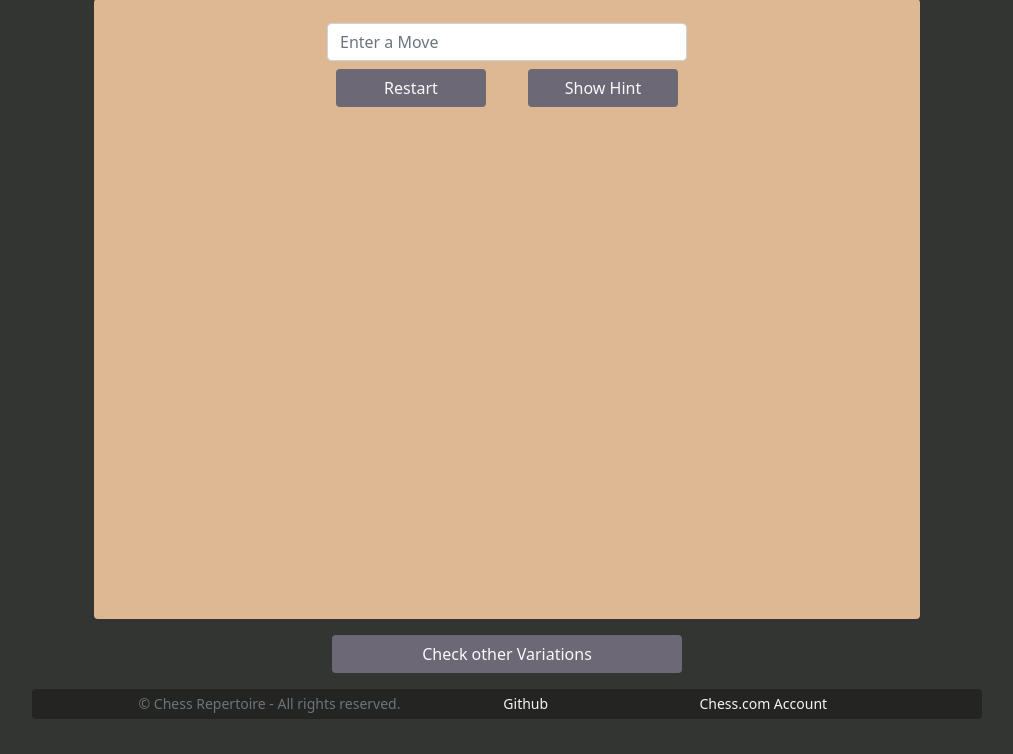
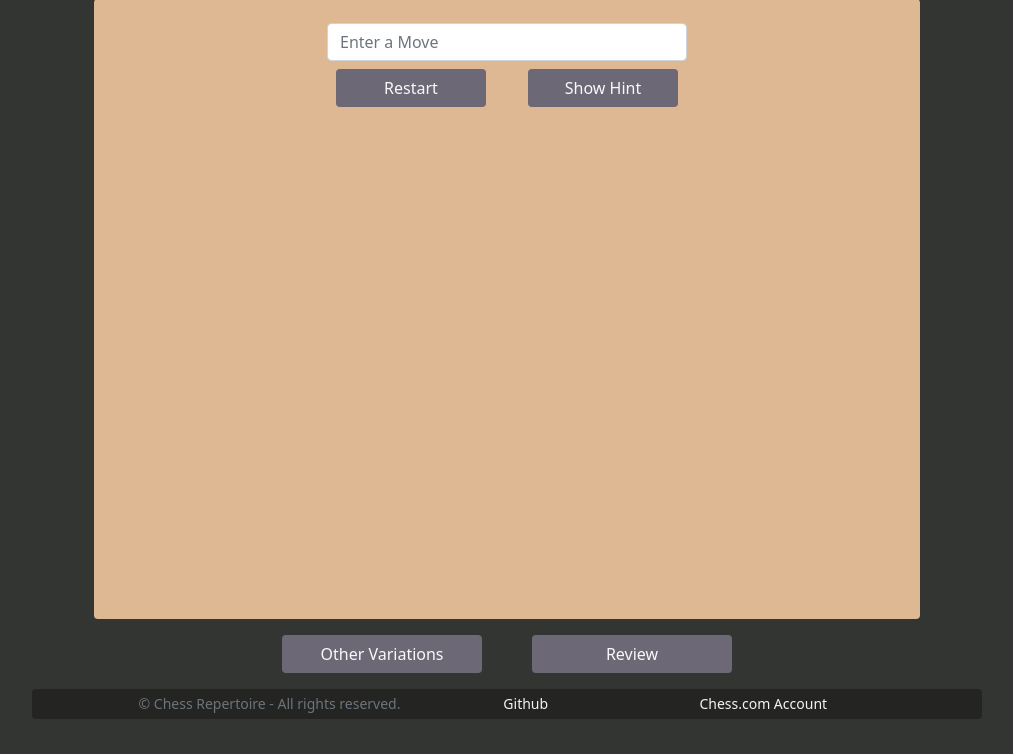
Before and after one commit to paudom/ChessRepertoire, a Django app: template chess_repertoire/chess_repertoire/apps/repertoire/templates/repertoire/practice.html in a window 1280 px wide. Shown: the part 62-816 px from the top of the page, without its empty margins (133-1146 px from the left). Run offline with Django 3.2, Linux system fonts and the light colour scheme; the template is opened without the code that fills it, so the values that code supplies are empty.

Commit message:
Add buttons on practice and review to access each other

```diff
--- a/chess_repertoire/chess_repertoire/apps/repertoire/templates/repertoire/practice.html
+++ b/chess_repertoire/chess_repertoire/apps/repertoire/templates/repertoire/practice.html
@@ -67,8 +67,15 @@
 			</div>
 		</form>
 	</div>
-	<div class="text-center">
-		<a href="{% url 'repertoire:opening_variations' opening.slug %}" class="btn text-light" style="width: 350px; background-color: #6D6875;" role="button">Check other Variations</a>
+	<div class="container text-center" style="max-width: 500px;">
+		<div class="row">
+			<div class="col text-center">
+				<a href="{% url 'repertoire:opening_variations' opening.slug %}" class="btn text-light" style="width: 200px; background-color: #6D6875;" role="button">Other Variations</a>
+			</div>
+			<div class="col text-center">
+				<a href="{% url 'repertoire:review' opening.name variation.slug %}" class="btn text-light" style="width: 200px; background-color: #6D6875;" role="button">Review</a>
+			</div>
+		</div>
 	</div>
 </div>
 {% endblock %}
```
Also changed, not shown: chess_repertoire/chess_repertoire/apps/repertoire/templates/repertoire/review.html (+9 -2 lines).
